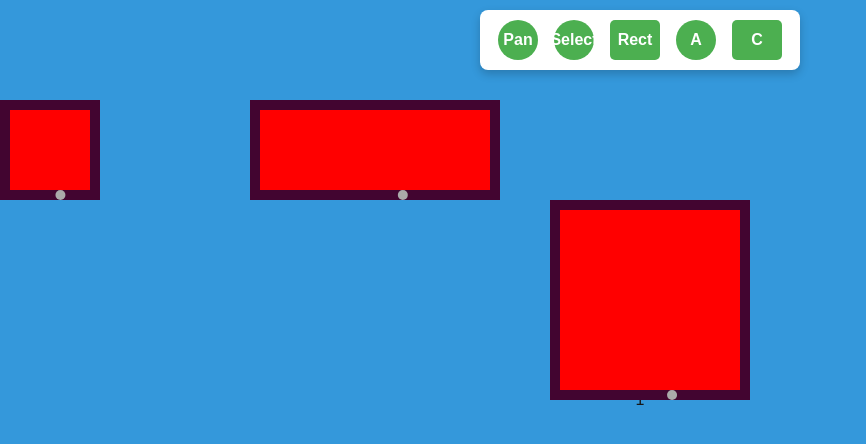
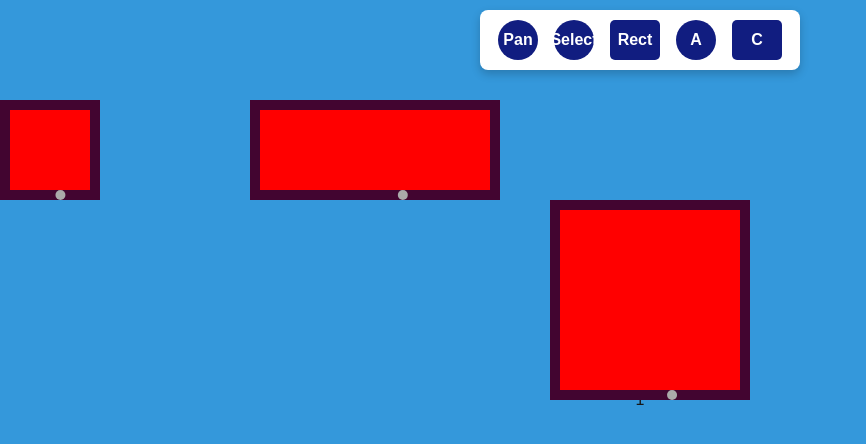
Before and after one commit to miladshiri/animateDraw, a Next.js app: page / in a window 1280 px wide. Shown: the top 444 px of the page, without its empty margins (0-866 px from the left). Built offline with nearby package versions, Linux system fonts and the light colour scheme.

Commit message:
toolbar select color

```diff
--- a/app/page.js
+++ b/app/page.js
@@ -82,7 +82,7 @@ export default function Home() {
       onMouseMove={handleMouseMove}
       onMouseUp={handleMouseUp}
     >
-      <Toolbar setSelectedTool={setSelectedTool}/>
+      <Toolbar setSelectedTool={setSelectedTool} selectedTool={selectedTool} />
       {/* <WaveRectangle /> */}
       {/* <AnimatedRec scale={scale} initialPosition={initialPosition1} position={position}/>
       <AnimatedRec scale={scale} initialPosition={initialPosition2} position={position}/> */}
--- a/components/Toolbar.js
+++ b/components/Toolbar.js
@@ -2,7 +2,7 @@
 
 import React, { useState } from "react";
 
-const Toolbar = ({ setSelectedTool }) => {
+const Toolbar = ({ setSelectedTool, selectedTool }) => {
   const toolbarStyle = {
     position: "fixed",
     top: "10px", // margin from the top
@@ -19,10 +19,10 @@ const Toolbar = ({ setSelectedTool }) => {
     alignItems: "center",
   };
 
-  const shapeStyle = (shapeType) => ({
+  const shapeStyle = (shapeType, isSelected) => ({
     width: shapeType === "circle" ? "40px" : "50px",
     height: "40px",
-    backgroundColor: "#4CAF50",
+    backgroundColor: isSelected ? "#4CAF50" : "#111D80",
     borderRadius: shapeType === "circle" ? "50%" : "5px",
     display: "flex",
     justifyContent: "center",
@@ -30,6 +30,7 @@ const Toolbar = ({ setSelectedTool }) => {
     color: "#fff",
     fontWeight: "bold",
     textAlign: "center",
+    userSelect: "none",
   });
 
   const handleMouseDown = (e, tool) => {
@@ -41,9 +42,9 @@ const Toolbar = ({ setSelectedTool }) => {
 
   return (
     <div style={toolbarStyle}>
-      <div onMouseDown={(event) => handleMouseDown(event, "pan")} style={shapeStyle("circle")}>Pan</div>
-      <div onMouseDown={(event) => handleMouseDown(event, "select")} style={shapeStyle("circle")}>Select</div>
-      <div onMouseDown={(event) => handleMouseDown(event, "square")} style={shapeStyle("square")}>Rect</div>
+      <div onMouseDown={(event) => handleMouseDown(event, "pan")} style={shapeStyle("circle", selectedTool == 'pan')}>Pan</div>
+      <div onMouseDown={(event) => handleMouseDown(event, "select")} style={shapeStyle("circle", selectedTool == 'select')}>Select</div>
+      <div onMouseDown={(event) => handleMouseDown(event, "square")} style={shapeStyle("square", selectedTool == 'square')}>Rect</div>
       <div style={shapeStyle("circle")}>A</div>
       <div style={shapeStyle("rectangle")}>C</div>
     </div>
```
